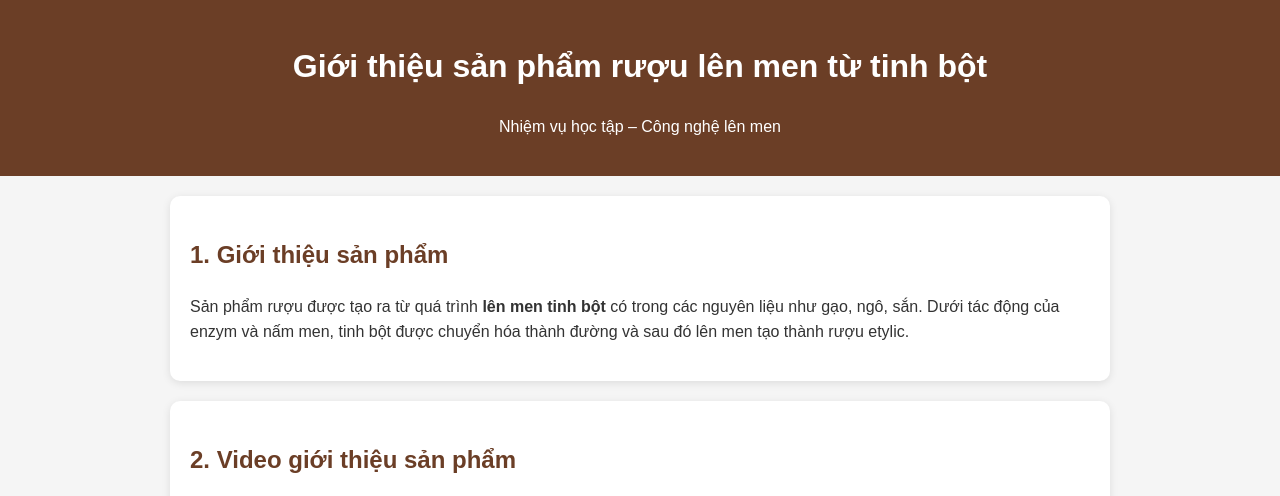
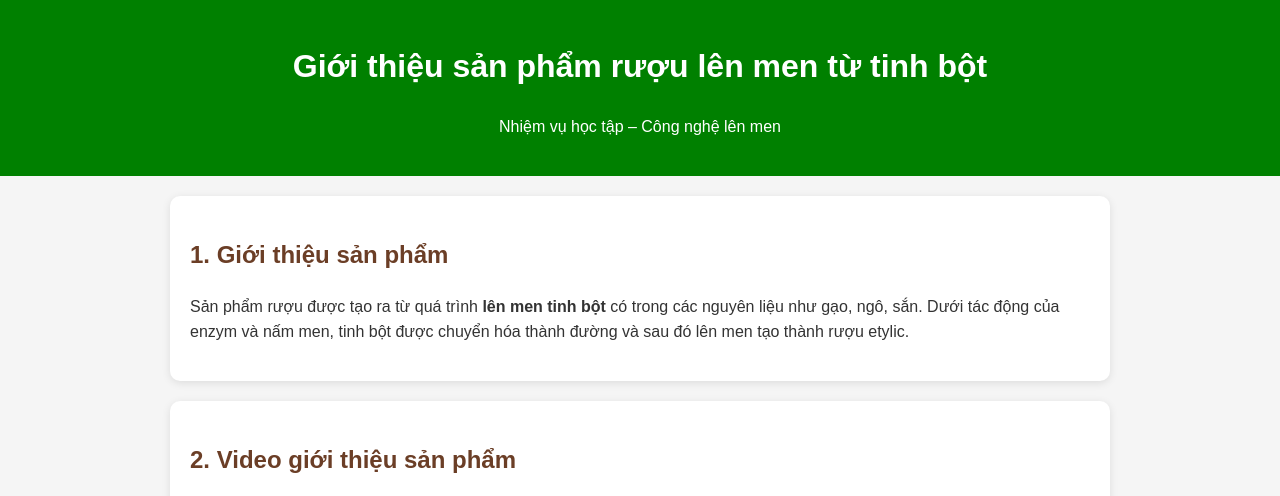
Before and after one commit to Danh0DIY/ruou-n10, a plain HTML site: page index.html in a window 1280 px wide. Shown: the top 496 px of the page. Drawn offline with Linux system fonts and the light colour scheme.

Commit message:
Update index.html

```diff
--- a/index.html
+++ b/index.html
@@ -15,7 +15,7 @@
         }
 
         header {
-            background: #6b3e26;
+            background: green;
             color: white;
             padding: 20px;
             text-align: center;
```
